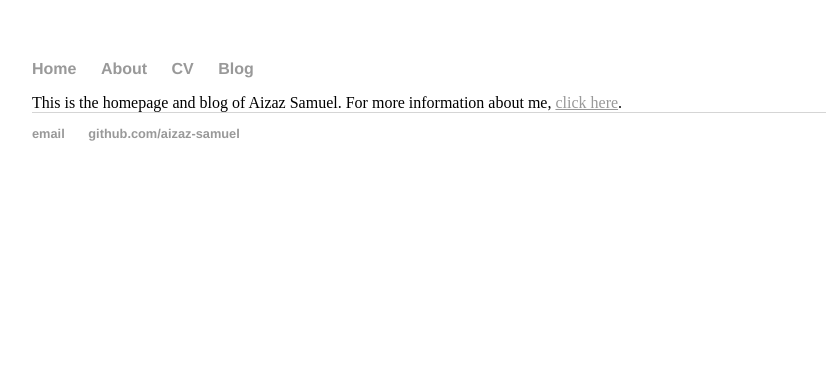
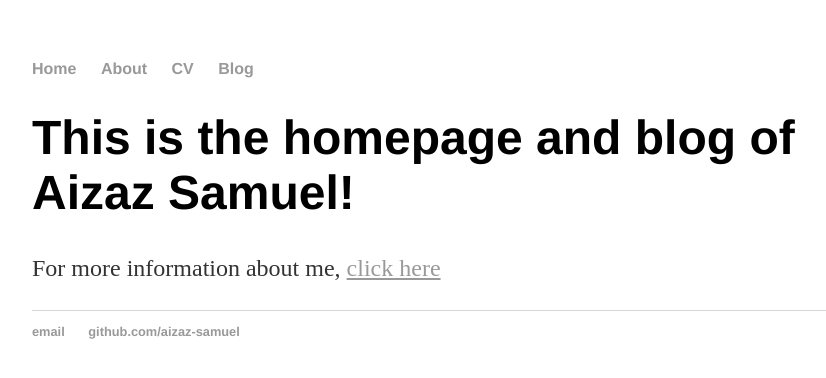
Before and after one commit to aizaz-samuel/aizaz-samuel.github.io, a Jekyll site: the page built from index.html, in a window 1280 px wide. Shown: the top 378 px of the page, without its empty margins (160-986 px from the left). Built offline with Jekyll 4.4.1, drawn with Linux system fonts in a browser that asks for light colours; part of the change alters nothing that is shown.

Commit message:
continue website/blog creation

```diff
--- a/index.html
+++ b/index.html
@@ -1,7 +1,8 @@
 ---
 layout: default
-excerpt: "Blog on machine learning"
-tags: [blog]
+title: Aizaz Samuel
 ---
-
-This is the homepage and blog of Aizaz Samuel. For more information about me, <a href="/about" style="text-decoration: underline">click here</a>.
+<div class="blurb">
+	<h1>This is the homepage and blog of Aizaz Samuel!</h1>
+	<p>For more information about me, <a href="/about" style="text-decoration: underline">click here</a></p>
+</div><!-- /.blurb -->
```
